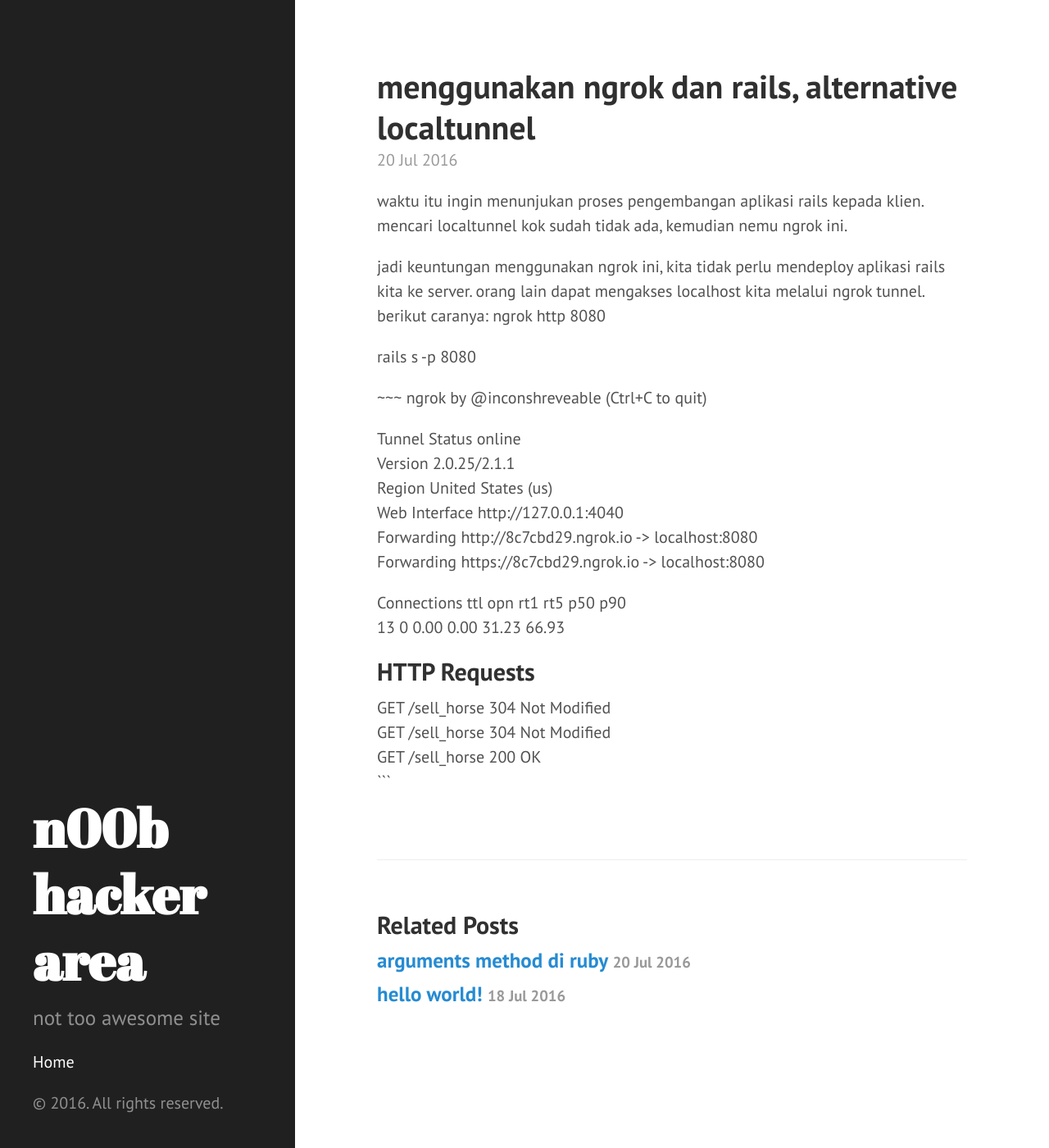
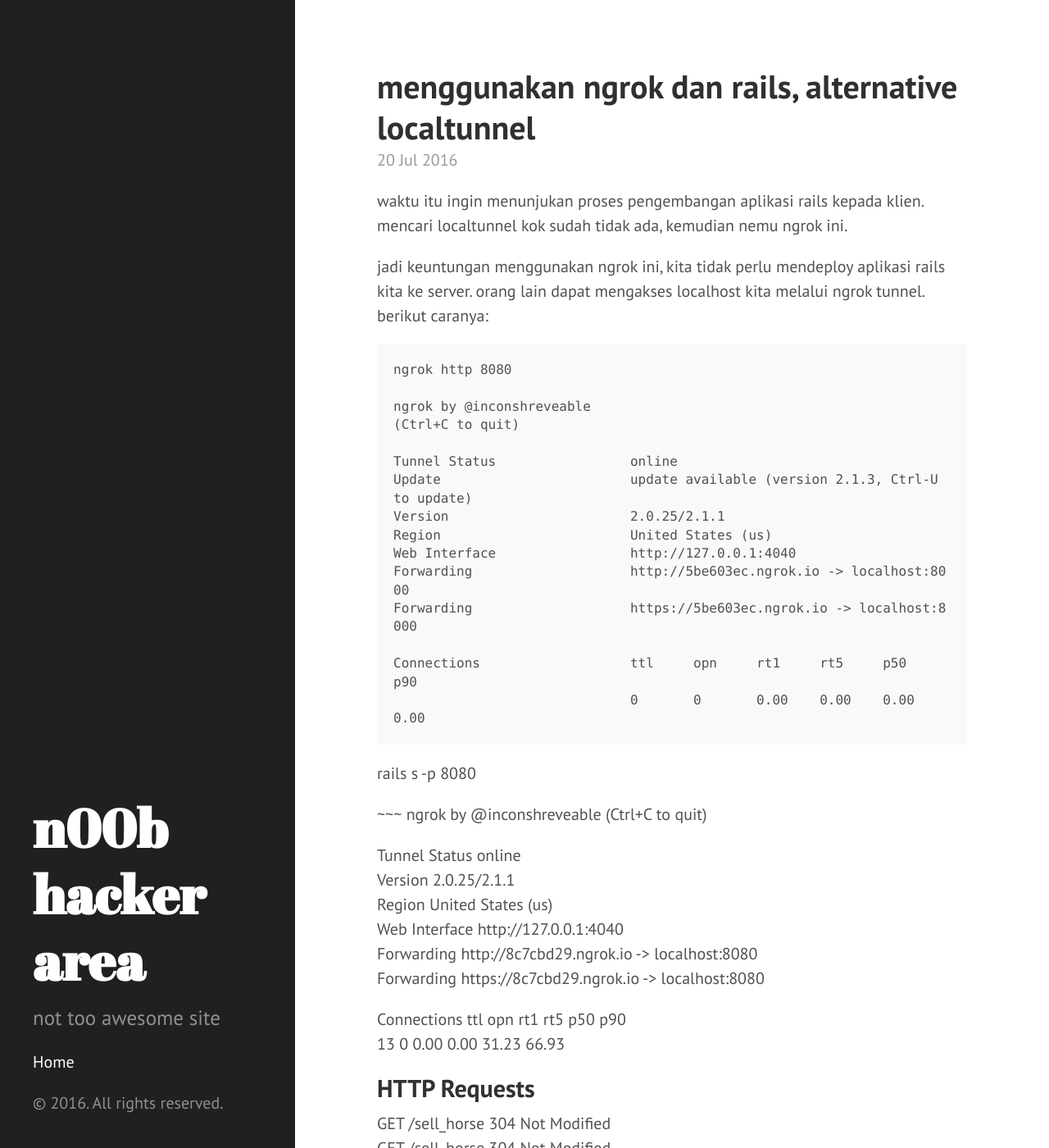
Before and after one commit to omkz/omkz.github.io, a Jekyll site: the page built from _posts/2016-07-20-menggunakan-ngrok-dan-rails-alternative-localtunnel.markdown, in a window 1280 px wide and 1400 px high. Shown: the whole window at 82% size. Built offline with Jekyll 4.4.1, drawn with Linux system fonts in a browser that asks for light colours.

Commit message:
Post update: menggunakan ngrok dan rails, alternative localtunnel

````diff
--- a/_posts/2016-07-20-menggunakan-ngrok-dan-rails-alternative-localtunnel.markdown
+++ b/_posts/2016-07-20-menggunakan-ngrok-dan-rails-alternative-localtunnel.markdown
@@ -6,7 +6,23 @@ layout: post
 waktu itu ingin menunjukan proses pengembangan aplikasi rails kepada klien. mencari localtunnel kok sudah tidak ada, kemudian nemu ngrok ini.
 
 jadi keuntungan menggunakan ngrok ini, kita tidak perlu mendeploy aplikasi rails kita ke server. orang lain dapat mengakses localhost  kita melalui ngrok tunnel. berikut caranya:
+
+```
 ngrok http 8080
+
+ngrok by @inconshreveable                                                                                                                               (Ctrl+C to quit)
+
+Tunnel Status                 online
+Update                        update available (version 2.1.3, Ctrl-U to update)
+Version                       2.0.25/2.1.1
+Region                        United States (us)
+Web Interface                 http://127.0.0.1:4040
+Forwarding                    http://5be603ec.ngrok.io -> localhost:8000
+Forwarding                    https://5be603ec.ngrok.io -> localhost:8000
+
+Connections                   ttl     opn     rt1     rt5     p50     p90
+                              0       0       0.00    0.00    0.00    0.00
+```
 
 rails s -p 8080
 
````
